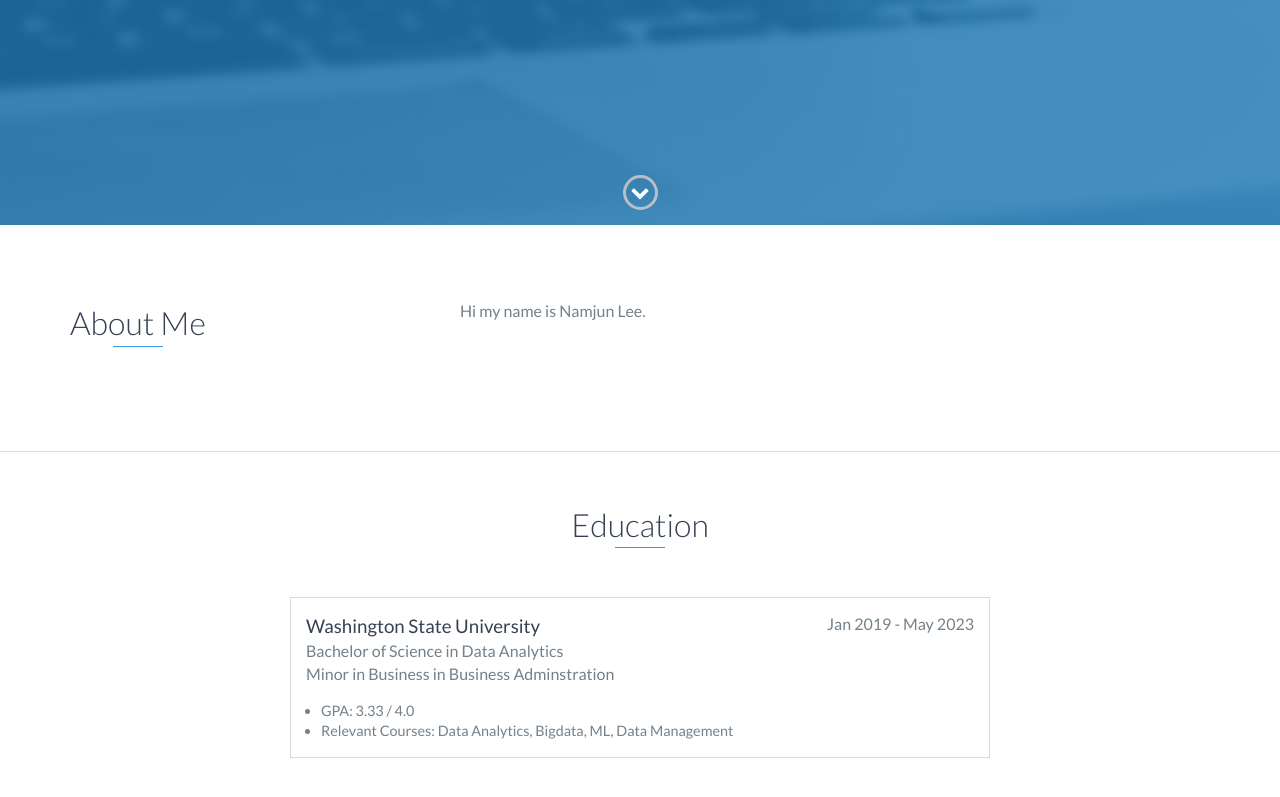
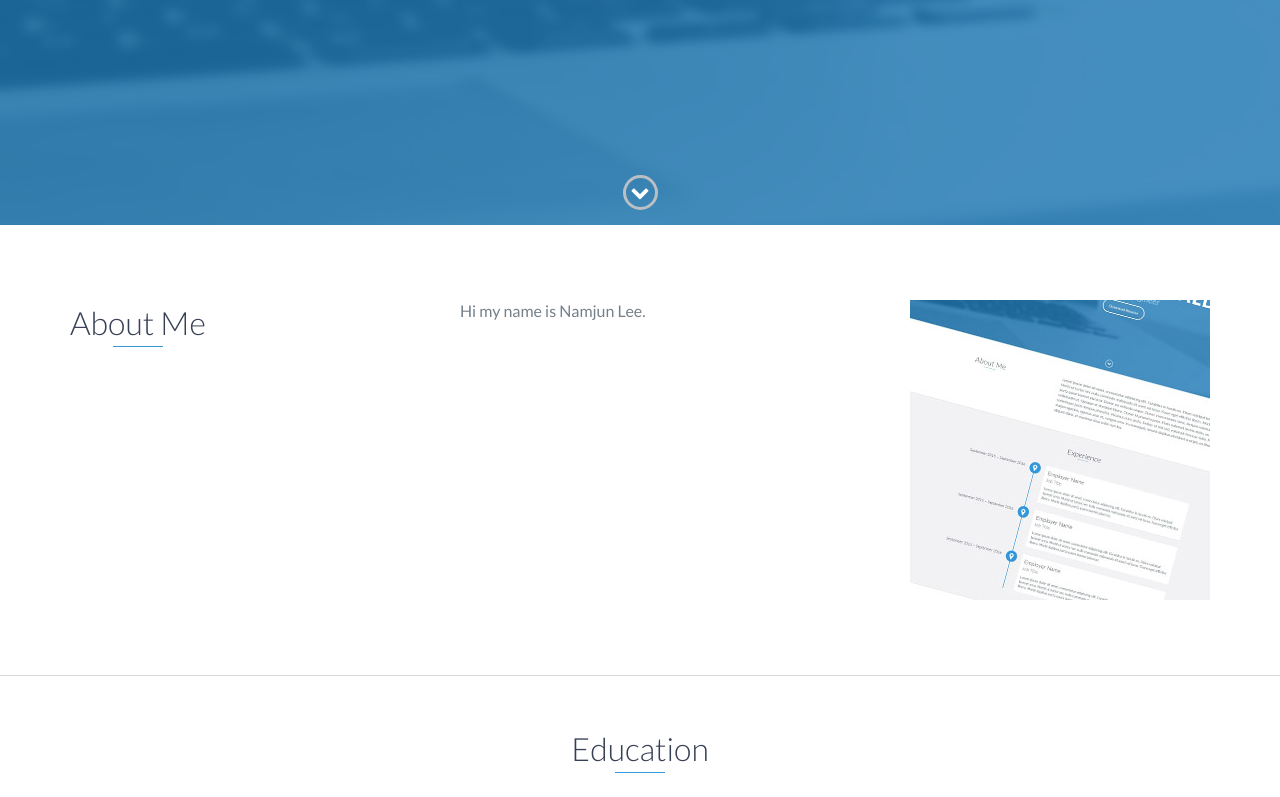
Before and after one commit to namejun12000/namejun12000.github.io, a website: page index.html in a window 1280 px wide. Shown: the part 575-1372 px from the top of the page. Drawn offline with nearby package versions, Linux system fonts and the light colour scheme.

Commit message:
insert my pic

```diff
--- a/index.html
+++ b/index.html
@@ -74,6 +74,7 @@
                     <h2 class="heading">About Me</h2>
                 </div>
                 <div class="col-md-8">
+                    <img src="./images/project.jpg" alt="my" align="right">
                     <p>
                         Hi my name is Namjun Lee.
                     </p>
```
